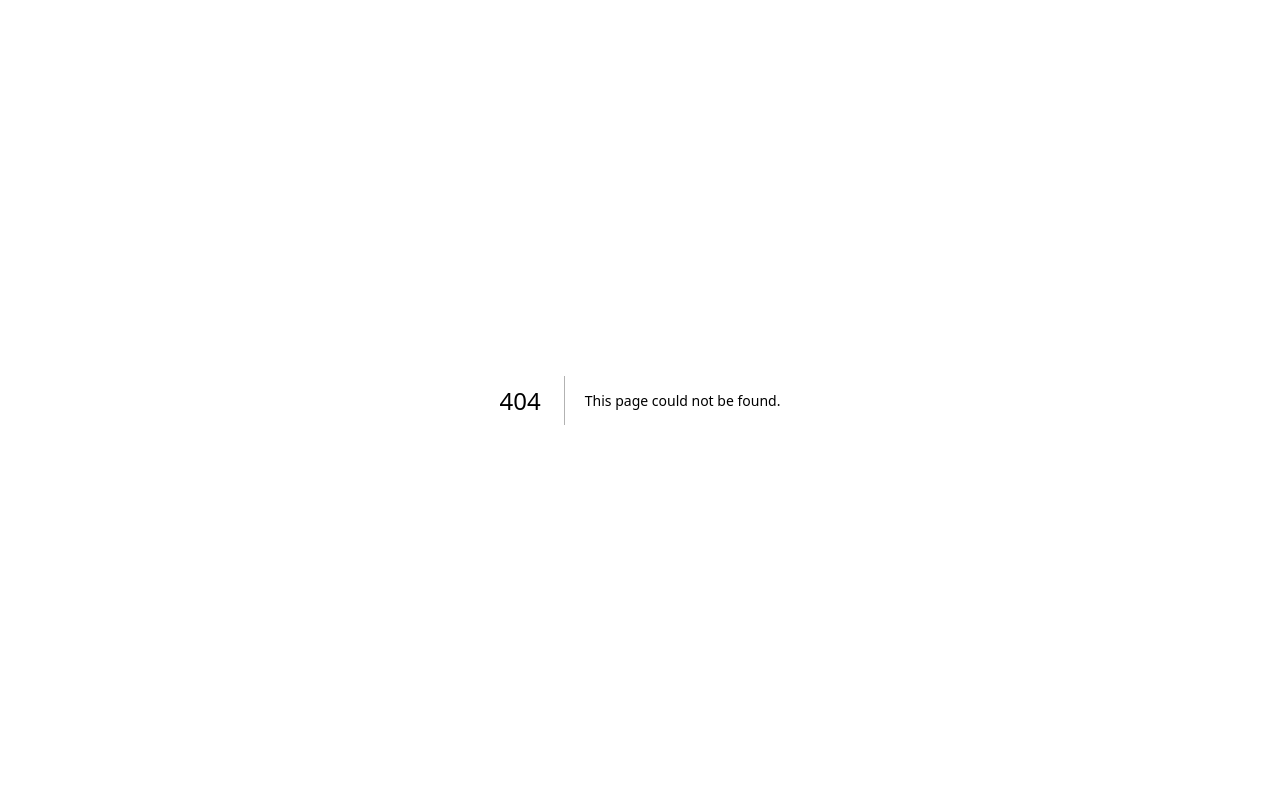
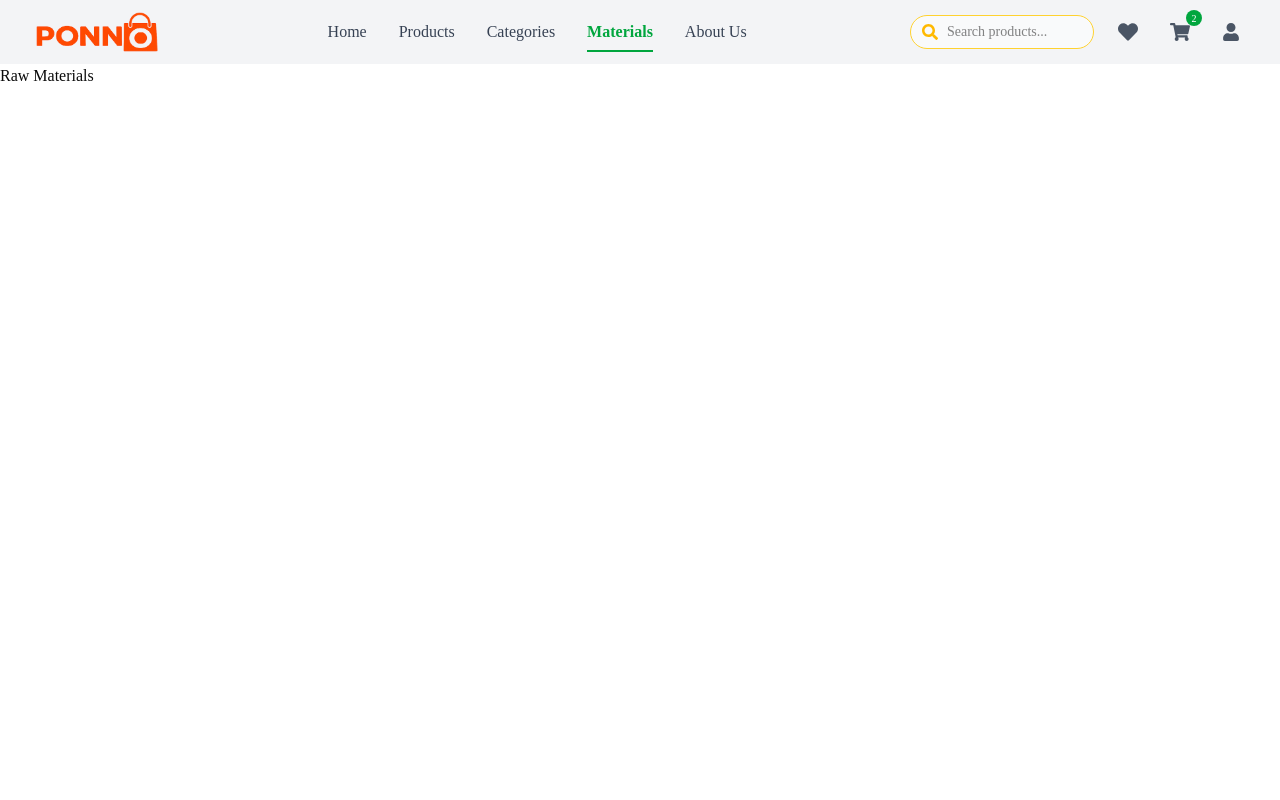
Before and after one commit to nk-rifat/Ponno-Client, a Next.js app: page /materials in a window 1280 px wide. Before the commit this address had no page. Shown: the top 800 px of the page. Built offline with nearby package versions, Linux system fonts and the light colour scheme.

Commit message:
make file structure for materials page

```diff
--- /dev/null
+++ b/app/(site)/materials/page.js
@@ -0,0 +1,12 @@
+
+
+const MaterialsPage = () => {
+    return (
+        <div>
+            Raw Materials
+
+        </div>
+    );
+};
+
+export default MaterialsPage;
```
Also changed, not shown: components/materials/Materials.jsx (added).
